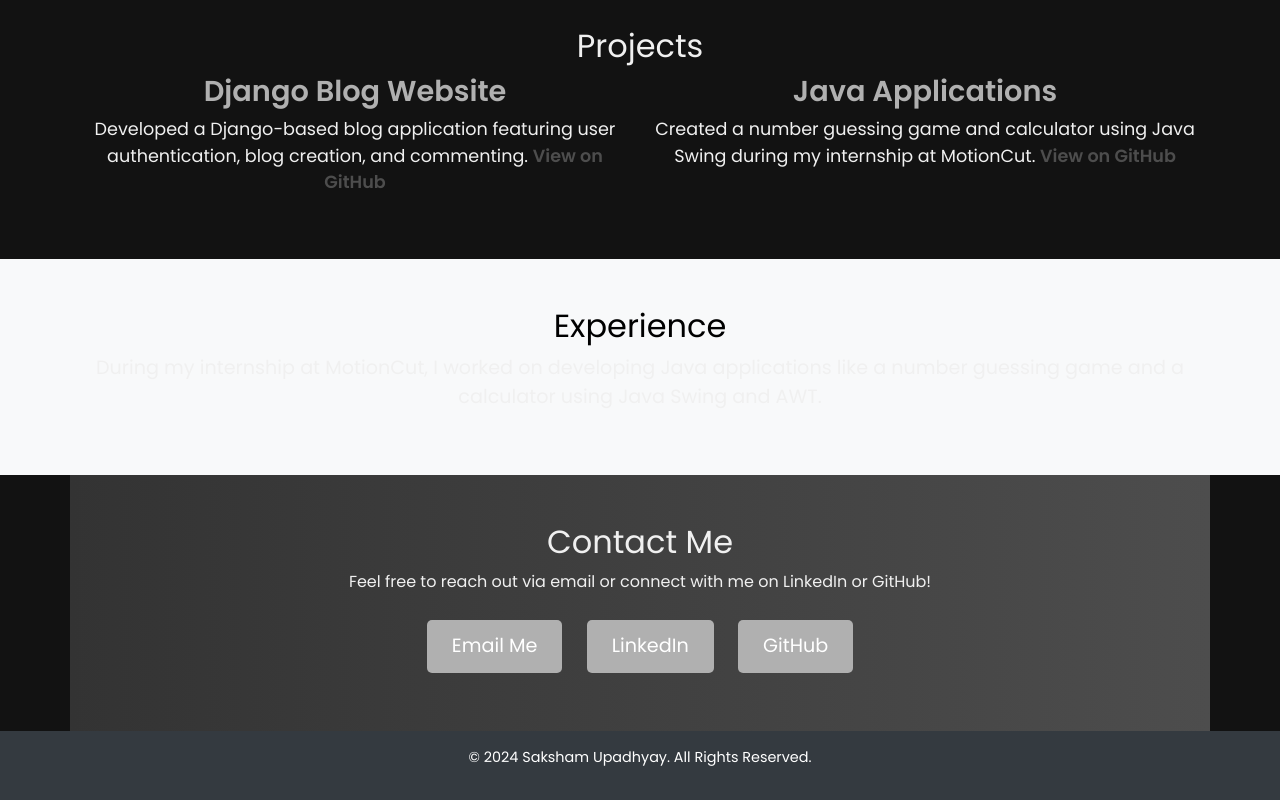
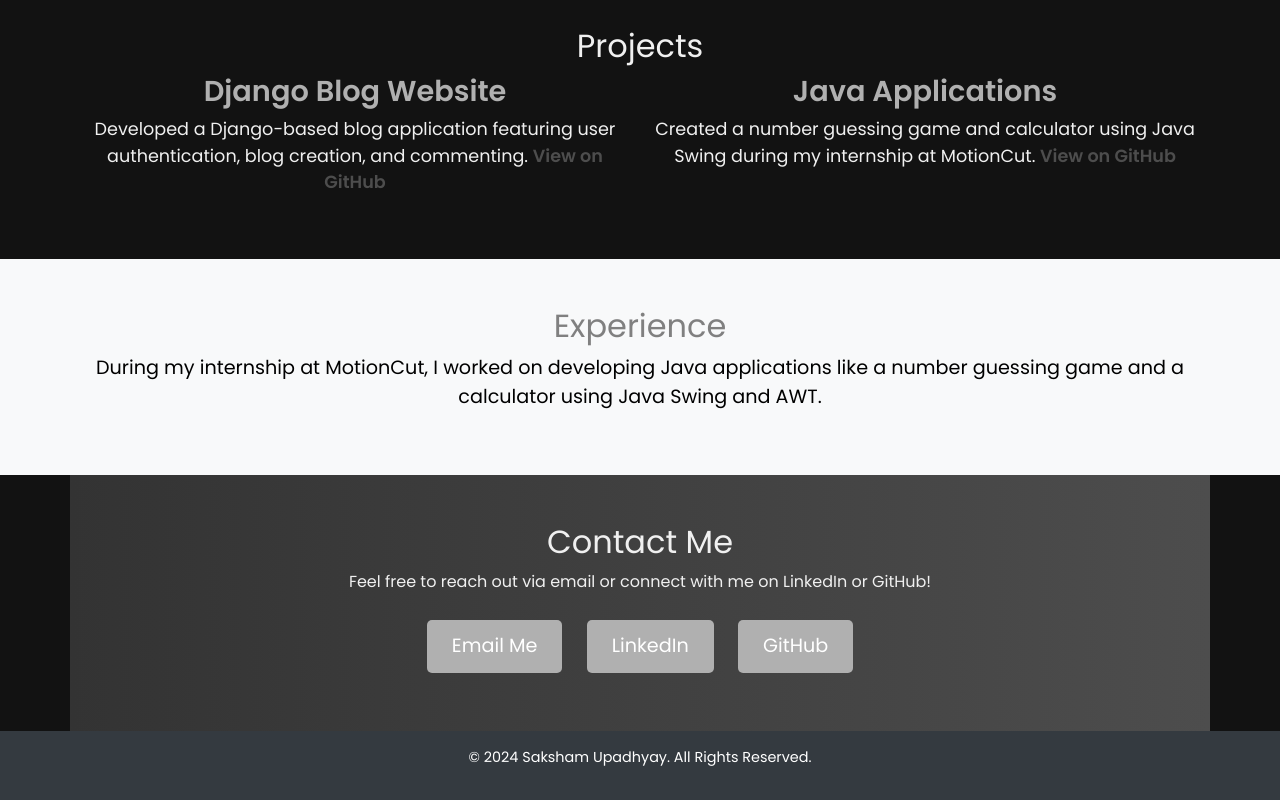
Before and after one commit to saksham2283/Portfolio, a plain HTML site: page index.html in a window 1280 px wide. Shown: the part 1059-1859 px from the top of the page. Drawn offline with nearby package versions, Linux system fonts and the light colour scheme.

Commit message:
Update styles.css

```diff
--- a/styles.css
+++ b/styles.css
@@ -152,11 +152,12 @@ section.visible {
 }
 
 #experience h2 {
-    color: black
+    color: var(--accent-color);
 }
 
 #experience p {
     font-size: 1.2rem;
+    color: black;
 }
 
 /* Contact Section */
```
